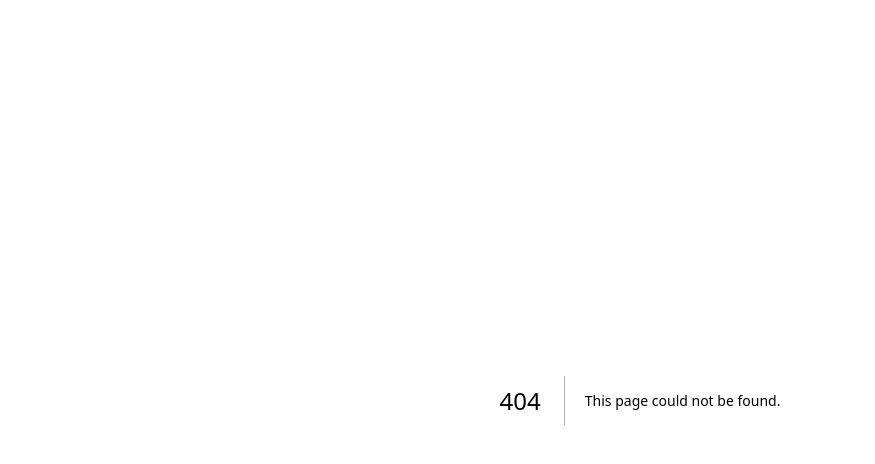
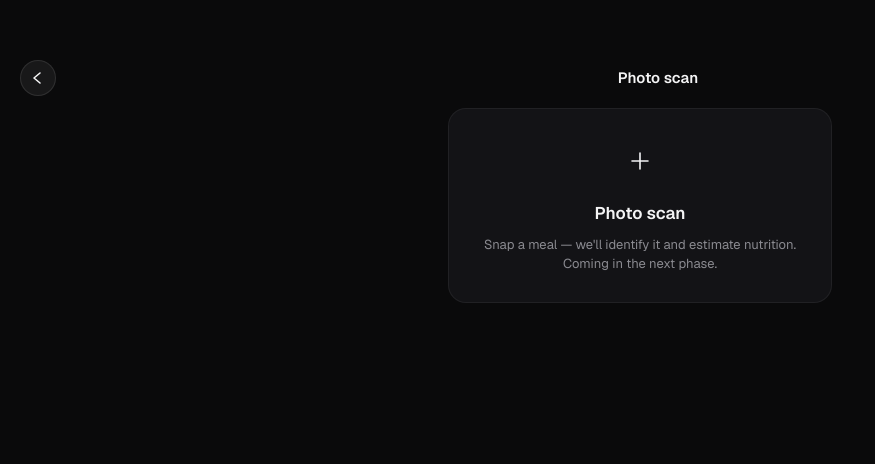
Before and after one commit to RaduRS/bitelens, a Next.js app: page /photo in a window 1280 px wide. Before the commit this address had no page. Shown: the top 464 px of the page, without its empty margins (0-875 px from the left). Built offline with nearby package versions, Linux system fonts and the light colour scheme.

Commit message:
feat: stub pages for discover, photo, compare

```diff
--- /dev/null
+++ b/src/app/(tabs)/discover/page.tsx
@@ -0,0 +1,5 @@
+import { ComingNext } from '@/components/ui/ComingNext';
+
+export default function DiscoverPage() {
+  return <ComingNext title="Discover" description="Browse, search, and find top-rated products. Coming in the next phase." />;
+}
--- /dev/null
+++ b/src/app/compare/[a]/page.tsx
@@ -0,0 +1,5 @@
+import { ComingNext } from '@/components/ui/ComingNext';
+
+export default function ComparePage() {
+  return <ComingNext title="Compare" description="Side-by-side comparison with healthier alternatives. Coming in the next phase." showBack />;
+}
--- /dev/null
+++ b/src/app/photo/page.tsx
@@ -0,0 +1,5 @@
+import { ComingNext } from '@/components/ui/ComingNext';
+
+export default function PhotoPage() {
+  return <ComingNext title="Photo scan" description="Snap a meal — we'll identify it and estimate nutrition. Coming in the next phase." showBack />;
+}
--- /dev/null
+++ b/src/components/ui/ComingNext.tsx
@@ -0,0 +1,47 @@
+'use client';
+import { useRouter } from 'next/navigation';
+import { TopBar } from '@/components/layout/TopBar';
+
+interface Props {
+  title: string;
+  description: string;
+  showBack?: boolean;
+}
+
+export function ComingNext({ title, description, showBack }: Props) {
+  const router = useRouter();
+  return (
+    <div className="flex h-full flex-col" style={{ paddingBottom: 72 }}>
+      <TopBar
+        title={title}
+        onBack={showBack ? () => router.back() : undefined}
+        right={!showBack ? <div style={{ width: 36, height: 36 }} /> : undefined}
+      />
+      <div className="flex flex-1 items-center justify-center px-6">
+        <div
+          className="max-w-sm text-center"
+          style={{
+            padding: 28, borderRadius: 18,
+            background: 'var(--color-surface)',
+            border: '0.5px solid rgba(255,255,255,0.06)',
+          }}
+        >
+          <div
+            className="mx-auto mb-4 flex items-center justify-center"
+            style={{
+              width: 48, height: 48, borderRadius: '50%',
+              background: 'color-mix(in oklab, var(--color-accent) 14%, transparent)',
+              color: 'var(--color-accent)',
+            }}
+          >
+            <svg width="20" height="20" viewBox="0 0 20 20">
+              <path d="M10 2v16M2 10h16" stroke="currentColor" strokeWidth="1.6" strokeLinecap="round" />
+            </svg>
+          </div>
+          <div className="mb-2 font-semibold text-text" style={{ fontSize: 17 }}>{title}</div>
+          <div className="text-text-dim" style={{ fontSize: 13, lineHeight: 1.5 }}>{description}</div>
+        </div>
+      </div>
+    </div>
+  );
+}
```
